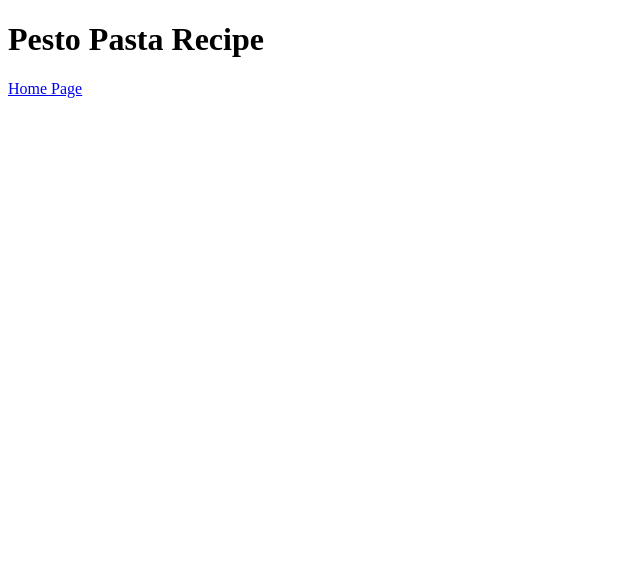
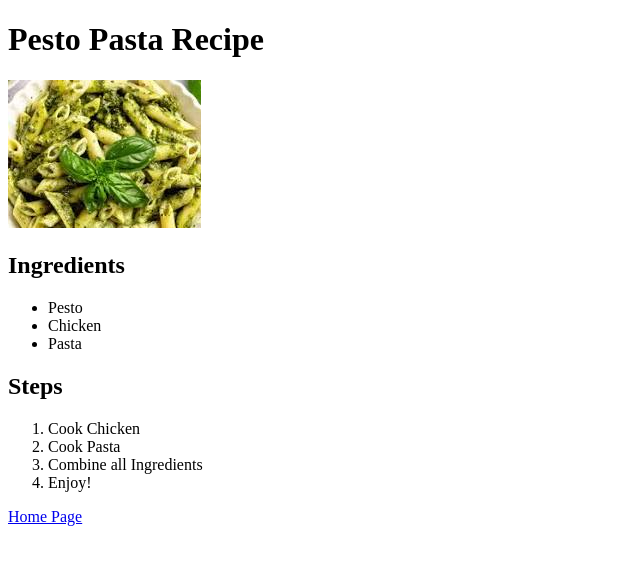
Before and after one commit to nwalsh2102/odin-recipes, a plain HTML site: page pestoPasta.html in a window 1280 px wide. Shown: the whole page, without its empty margins (0-640 px from the left). Drawn offline with Linux system fonts and the light colour scheme.

Commit message:
Completed all pages to project needs

```diff
--- a/pestoPasta.html
+++ b/pestoPasta.html
@@ -8,6 +8,22 @@
 <body>
     <h1>Pesto Pasta Recipe</h1>
 
+    <img src="pestoPasta.jpeg" alt="Pesto Pasta" >
+    <h2>Ingredients</h2>
+    <ul>
+        <li>Pesto</li>
+        <li>Chicken</li>
+        <li>Pasta</li>
+    </ul>
+
+    <h2>Steps</h2>
+    <ol>
+        <li>Cook Chicken</li>
+        <li>Cook Pasta</li>
+        <li>Combine all Ingredients</li>
+        <li>Enjoy!</li>
+    </ol>
+
     <a href="index.html">Home Page</a>
 </body>
 </html>
```
Also changed, not shown: index.html (renamed from index 6.19.32 AM.html), pestoPasta.jpeg (added).
